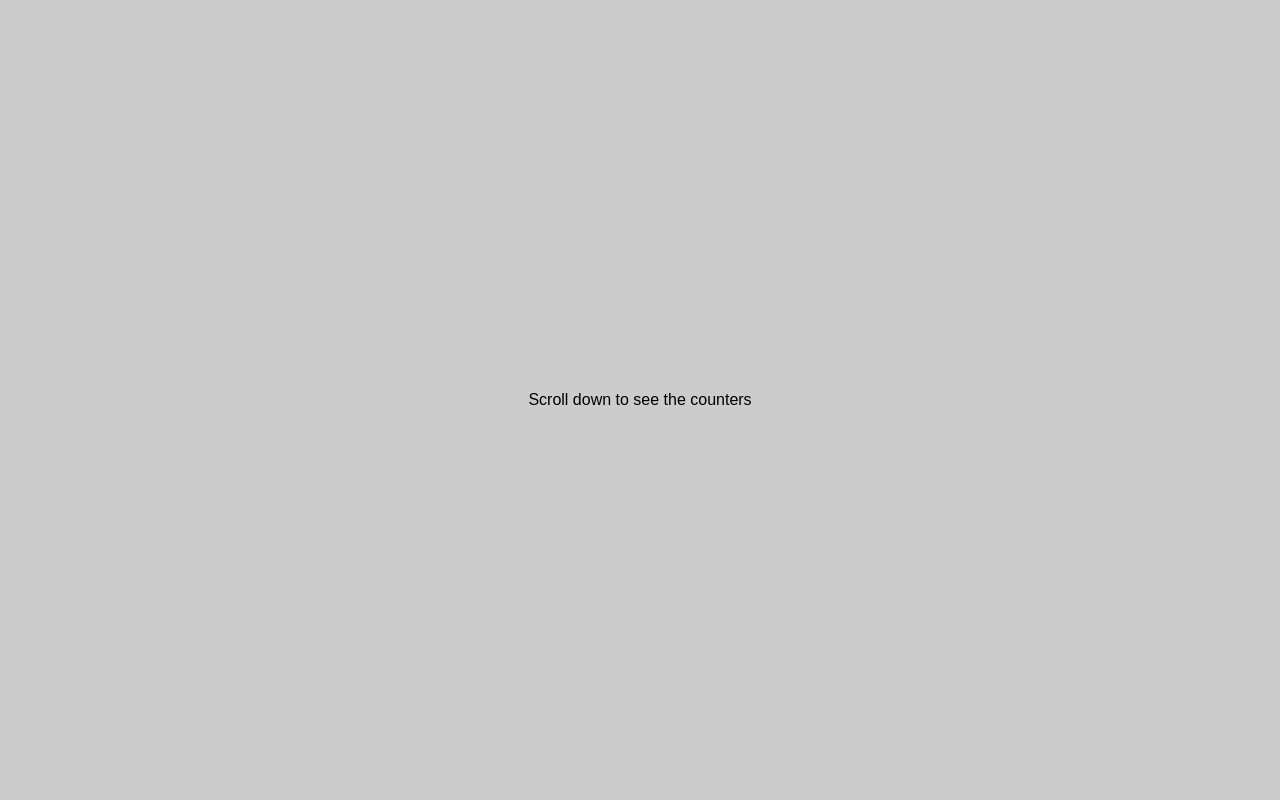
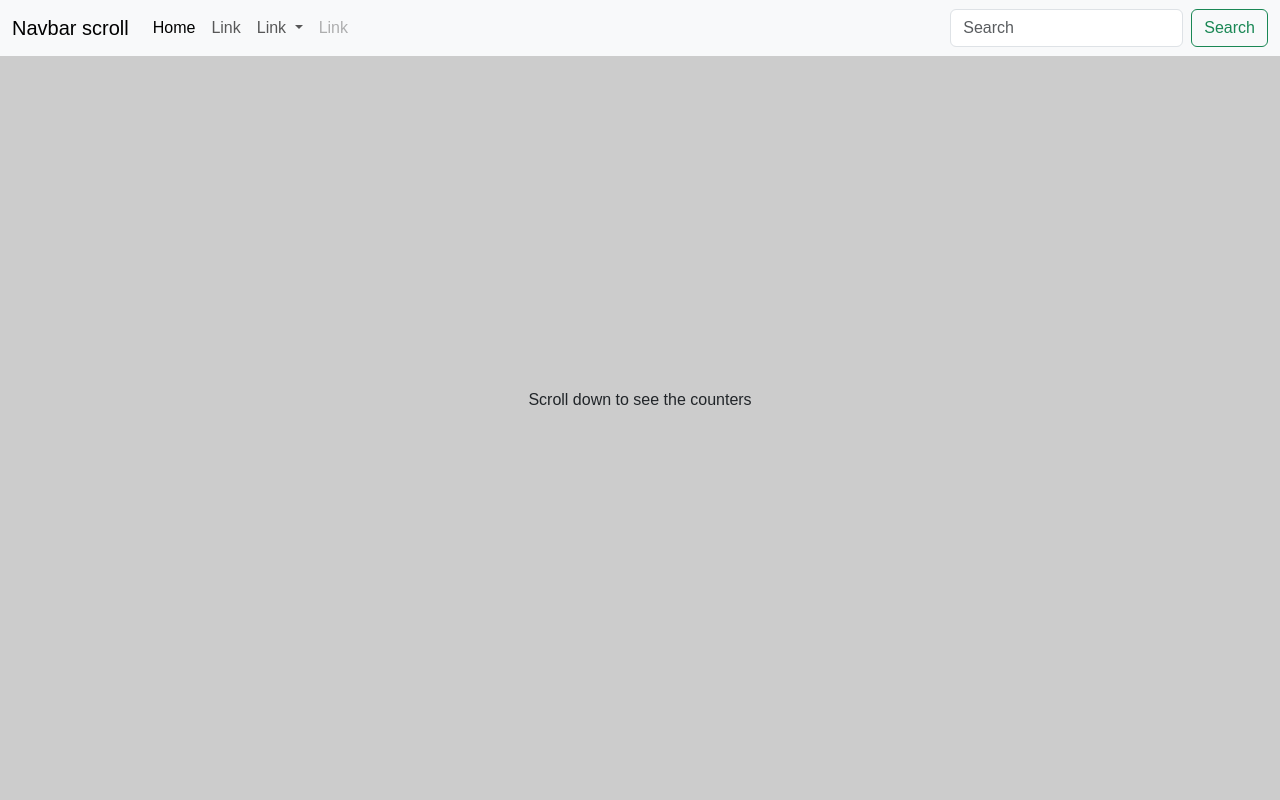
Before and after one commit to andricomauludi/dots-landing-page, a website: page coba.html in a window 1280 px wide. Shown: the top 800 px of the page. Drawn offline with nearby package versions, Linux system fonts and the light colour scheme.

Commit message:
responsive css 3

```diff
--- a/coba.html
+++ b/coba.html
@@ -5,6 +5,7 @@
     <meta charset="UTF-8">
     <meta name="viewport" content="width=device-width, initial-scale=1.0">
     <title>Statistic Counter</title>
+    <link href="https://stackpath.bootstrapcdn.com/bootstrap/5.3.0/css/bootstrap.min.css" rel="stylesheet">
     <style>
         body {
             font-family: Arial, sans-serif;
@@ -37,6 +38,46 @@
 </head>
 
 <body>
+    <nav class="navbar fixed-top navbar-expand-lg bg-body-tertiary">
+        <div class="container-fluid">
+            <a class="navbar-brand" href="#">Navbar scroll</a>
+            <button class="navbar-toggler" type="button" data-bs-toggle="collapse" data-bs-target="#navbarScroll"
+                aria-controls="navbarScroll" aria-expanded="false" aria-label="Toggle navigation">
+                <span class="navbar-toggler-icon"></span>
+            </button>
+            <div class="collapse navbar-collapse" id="navbarScroll">
+                <ul class="navbar-nav me-auto my-2 my-lg-0 navbar-nav-scroll" style="--bs-scroll-height: 100px;">
+                    <li class="nav-item">
+                        <a class="nav-link active" aria-current="page" href="#">Home</a>
+                    </li>
+                    <li class="nav-item">
+                        <a class="nav-link" href="#">Link</a>
+                    </li>
+                    <li class="nav-item dropdown">
+                        <a class="nav-link dropdown-toggle" href="#" role="button" data-bs-toggle="dropdown"
+                            aria-expanded="false">
+                            Link
+                        </a>
+                        <ul class="dropdown-menu">
+                            <li><a class="dropdown-item" href="#">Action</a></li>
+                            <li><a class="dropdown-item" href="#">Another action</a></li>
+                            <li>
+                                <hr class="dropdown-divider">
+                            </li>
+                            <li><a class="dropdown-item" href="#">Something else here</a></li>
+                        </ul>
+                    </li>
+                    <li class="nav-item">
+                        <a class="nav-link disabled" aria-disabled="true">Link</a>
+                    </li>
+                </ul>
+                <form class="d-flex" role="search">
+                    <input class="form-control me-2" type="search" placeholder="Search" aria-label="Search">
+                    <button class="btn btn-outline-success" type="submit">Search</button>
+                </form>
+            </div>
+        </div>
+    </nav>
 
     <div class="content">Scroll down to see the counters</div>
     <div class="counter-container" id="counter1">
@@ -105,6 +146,7 @@
             });
         };
     </script>
+    <script src="https://stackpath.bootstrapcdn.com/bootstrap/5.3.0/js/bootstrap.bundle.min.js"></script>
 
 </body>
 
```
Also changed, not shown: index.html (+8 -31 lines).
